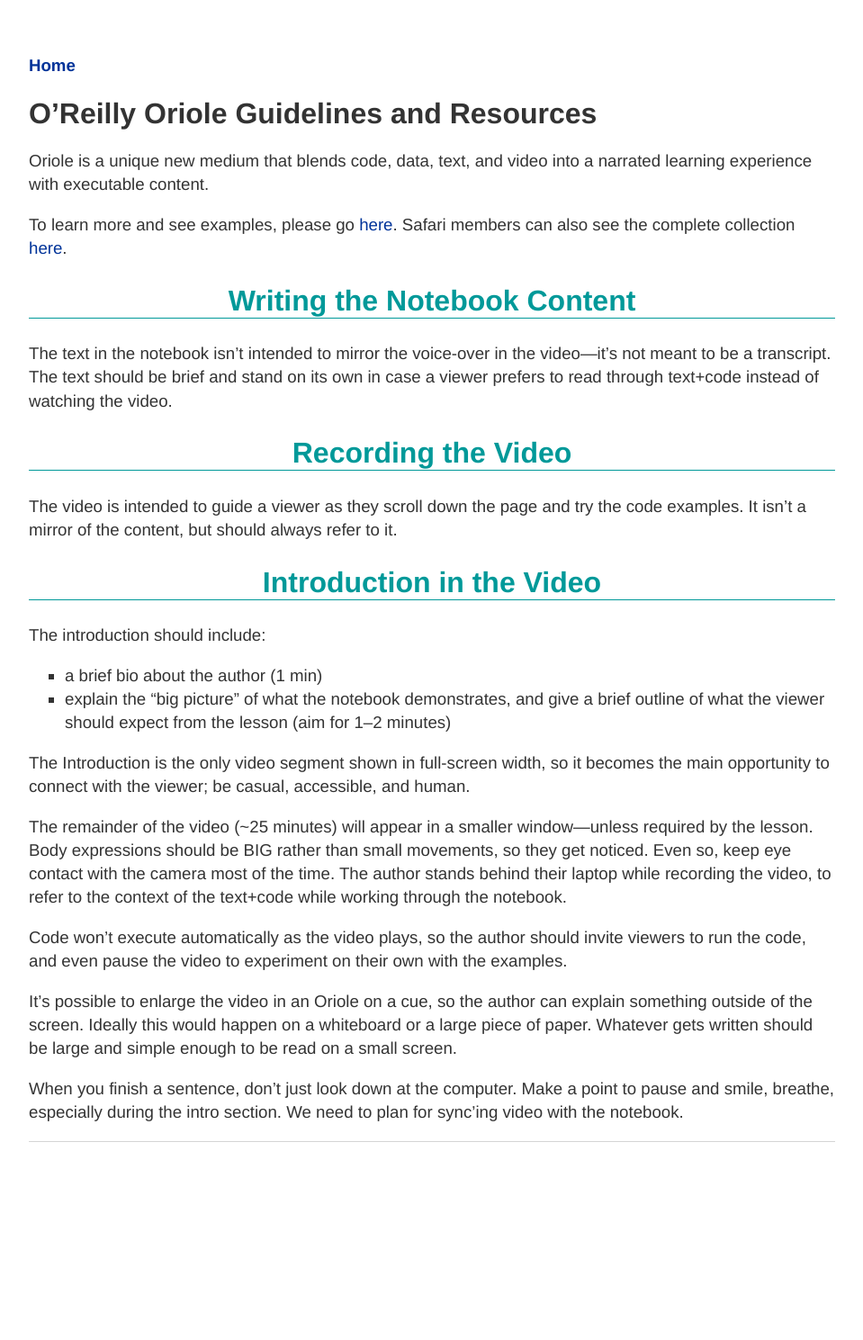
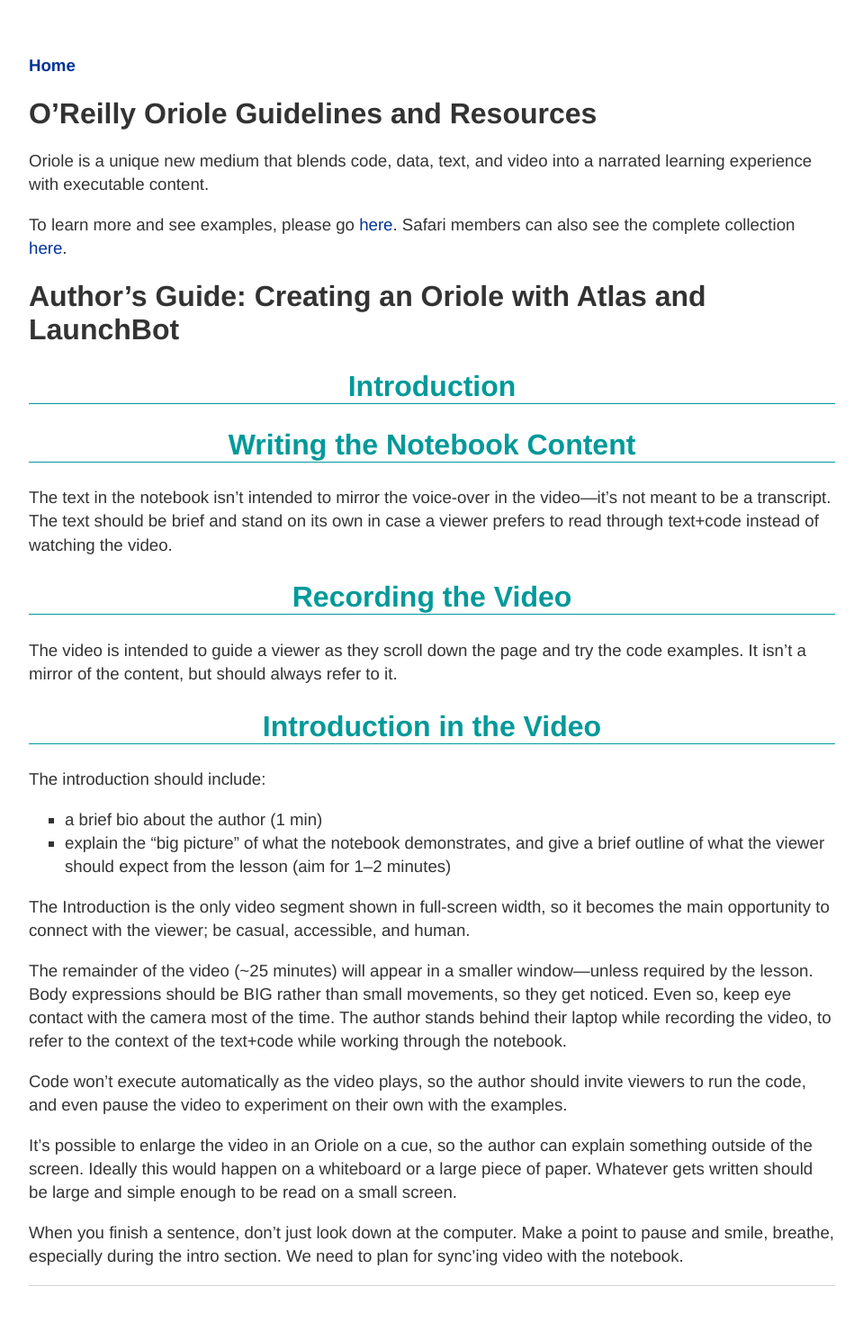
Before and after one commit to oreillymedia/production-resources, a Jekyll site: the page built from oriole/index.md, in a window 1280 px wide. Shown: the whole page at 90% size, without its empty margins (160-1119 px from the left). Built offline with Jekyll 4.4.1, drawn with Linux system fonts in a browser that asks for light colours; before the commit the page ends 1329 px from its top, so only the background shows below that.

Commit message:
Update index.md

```diff
--- a/oriole/index.md
+++ b/oriole/index.md
@@ -8,6 +8,12 @@
 Oriole is a unique new medium that blends code, data, text, and video into a narrated learning experience with executable content.
 
 To learn more and see examples, please go <a href="http://www.oreilly.com/oriole/">here</a>. Safari members can also see the complete collection <a href="https://www.safaribooksonline.com/oriole/">here</a>.
+
+# Author's Guide: Creating an Oriole with Atlas and LaunchBot
+
+## Introduction
+
+
 
 ## Writing the Notebook Content
 
```
